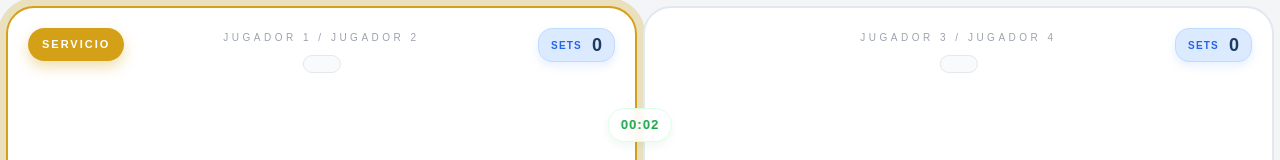
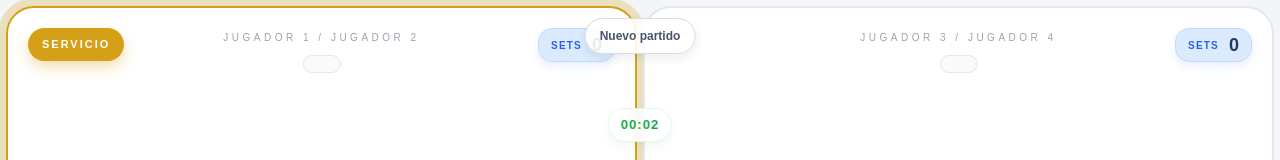
Before and after one commit to AGPadel/click-flic, a React (Vite) app: page / in a window 1280 px wide. Both pictures are taken after a click on the button "Comenzar partido". Shown: the top 160 px of the page. Built offline with nearby package versions, Linux system fonts and the light colour scheme.

Commit message:
Añadir boton nuevo partido y reinicio completo

```diff
--- a/src/App.css
+++ b/src/App.css
@@ -520,3 +520,33 @@ input {
     font-size: 20px;
   }
 }
+
+.new-match-top {
+  position: absolute;
+  left: 50%;
+  top: 12px;
+  transform: translateX(-50%);
+  z-index: 40;
+
+  padding: 8px 14px;
+  border: 1px solid #d7dde5;
+  border-radius: 999px;
+  background: rgba(255, 255, 255, 0.9);
+  color: #475569;
+  font-size: 12px;
+  font-weight: 700;
+  cursor: pointer;
+  box-shadow: 0 4px 10px rgba(15, 23, 42, 0.08);
+}
+
+.new-match-top:hover {
+  background: #ffffff;
+}
+
+@media (max-width: 760px) {
+  .new-match-top {
+    top: 8px;
+    padding: 6px 10px;
+    font-size: 10px;
+  }
+}
--- a/src/App.jsx
+++ b/src/App.jsx
@@ -378,7 +378,7 @@ function StartScreen({ startMatch }) {
   );
 }
 
-function ViewMode({ state, undo, scorePoint }) {
+function ViewMode({ state, undo, scorePoint, resetMatch }) {
   const [elapsed, setElapsed] = useState(0);
 
   useEffect(() => {
@@ -426,6 +426,15 @@ function ViewMode({ state, undo, scorePoint }) {
         <div className="score-center-wrap">
           <div className="score-timer">{minutes}:{seconds}</div>
         </div>
+
+        <button
+          className="new-match-top"
+          onClick={resetMatch}
+          title="Empezar un partido nuevo"
+          aria-label="Empezar un partido nuevo"
+        >
+          Nuevo partido
+        </button>
 
         <button
           className="undo-bottom"
@@ -532,5 +541,5 @@ export default function App() {
 
   if (!state.started) return <StartScreen startMatch={startMatch} />;
   if (mode === "control") return <ControlMode state={state} scorePoint={scorePoint} undo={undo} reset={reset} />;
-  return <ViewMode state={state} undo={undo} scorePoint={scorePoint} />;
+  return <ViewMode state={state} undo={undo} scorePoint={scorePoint} resetMatch={reset} />;
 }
```
